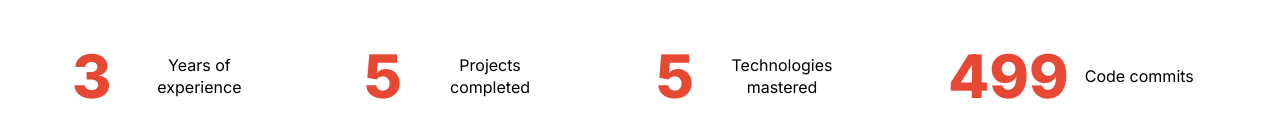
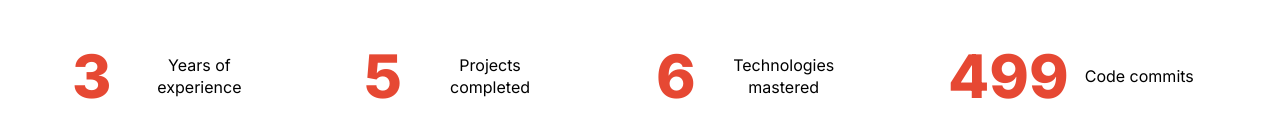
Before and after one commit to saminsss/portfolio, a Next.js app: page / in a window 1280 px wide. Shown: the part 490-628 px from the top of the page. Built offline with nearby package versions, Linux system fonts and the light colour scheme.

Commit message:
adjust stat number

```diff
--- a/src/components/Stats.tsx
+++ b/src/components/Stats.tsx
@@ -12,7 +12,7 @@ const stats = [
     text: 'Projects completed',
   },
   {
-    num: 5,
+    num: 6,
     text: 'Technologies mastered',
   },
   {
```
